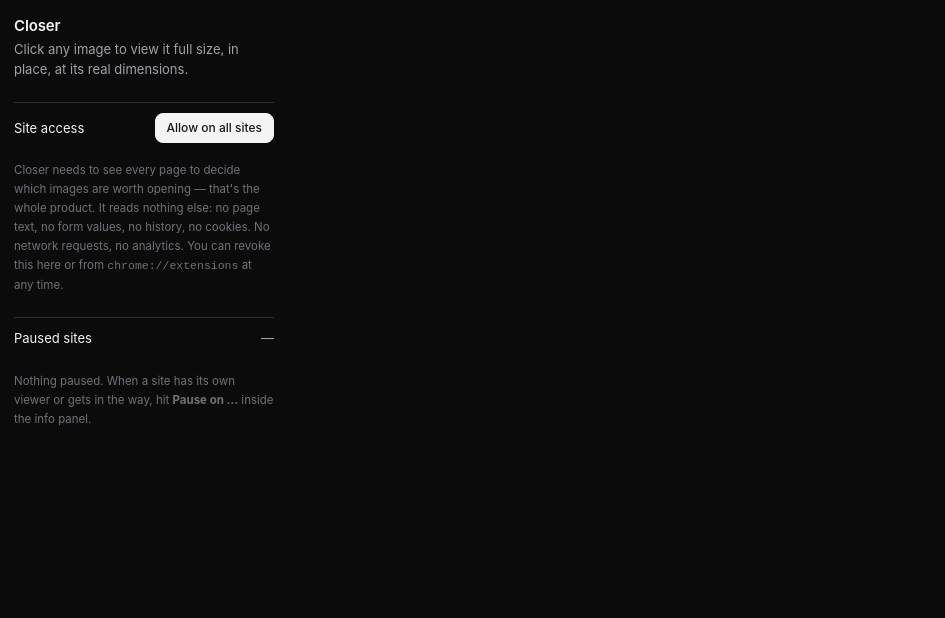
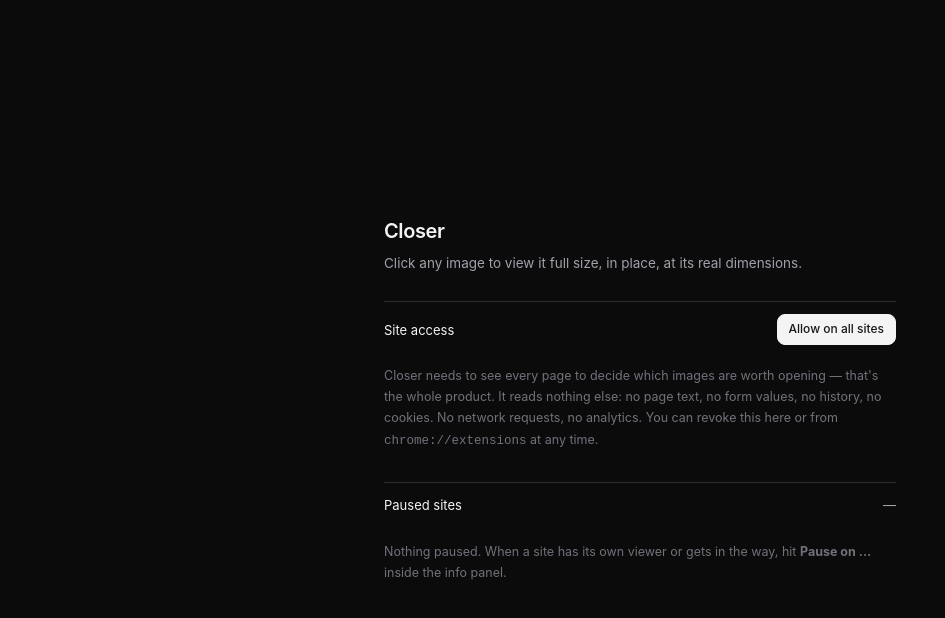
Before and after one commit to shiroixw/Closer, a browser extension: page ui/welcome.html in a window 1280 px wide. Shown: the whole page, without its empty margins (0-945 px from the left). Drawn offline with Linux system fonts and the light colour scheme.

Commit message:
fix(ui): 欢迎页被压成 288px —— div.wide 与 body.wide 不是一个东西
welcome.html 把 wide 挂在 <div> 上，而样式写的是 body.wide，选择器
根本没匹配。整页于是沿用了 popup 的固定 288px 宽度，内容和文字全挤
在左上角，连标题都和正文一样高。

- welcome.html 改用 <body class="wide">
- 垂直方向 min-height:100vh + justify-content: safe center
  （safe：暂停列表长过一屏时退回顶部对齐，而不是把开头裁掉）
- 标题 20px、正文行高 1.62，空 ul 不再占位

popup 走的是不带 wide 的 body，288px 不受影响。

```diff
--- a/ui/ui.css
+++ b/ui/ui.css
@@ -22,7 +22,24 @@
   -webkit-font-smoothing: antialiased;
 }
 
-body.wide { width: auto; max-width: 560px; margin: 0 auto; padding: 40px 24px 56px; }
+/* welcome 是整页，popup 是 288px 的小窗。两者共用一套基础样式，
+   差异全部收敛在这几条 .wide 规则里——别在 welcome.html 上挂 div.wide，
+   那和 body.wide 是两回事（曾经因此整页被压成 288px）。 */
+body.wide {
+  width: auto;
+  max-width: 560px;
+  margin: 0 auto;
+  min-height: 100vh;
+  display: flex;
+  flex-direction: column;
+  /* safe：暂停列表长到超过一屏时退回顶部对齐，而不是把开头裁掉 */
+  justify-content: safe center;
+  padding: 48px 24px;
+}
+.wide h1 { font-size: 20px; letter-spacing: -0.02em; margin-bottom: 6px; }
+.wide > p { font-size: 13.5px; line-height: 1.62; }
+.wide .note { font-size: 12.5px; line-height: 1.7; }
+.wide .row { padding: 12px 0; }
 
 h1 { margin: 0 0 2px; font-size: 15px; font-weight: 600; letter-spacing: -0.01em; }
 p { margin: 0; color: var(--dim); }
@@ -67,6 +84,7 @@
 .dot.off { background: #71717a; }
 
 ul { list-style: none; margin: 6px 0 0; padding: 0; }
+ul:empty { display: none; }
 li { display: flex; align-items: center; justify-content: space-between; padding: 6px 0; border-top: 1px solid var(--line); font-size: 12px; }
 li button { padding: 2px 8px; font-size: 11px; }
 
--- a/ui/welcome.html
+++ b/ui/welcome.html
@@ -3,11 +3,11 @@
 <title>Closer</title>
 <link rel="stylesheet" href="ui.css">
 
-<div class="wide">
+<body class="wide">
   <h1>Closer</h1>
   <p>Click any image to view it full size, in place, at its real dimensions.</p>
 
-  <div class="row" style="margin-top:22px">
+  <div class="row" style="margin-top:26px">
     <span>Site access</span>
     <button id="perm" class="primary">Allow on all sites</button>
   </div>
@@ -17,12 +17,12 @@
     You can revoke this here or from <code>chrome://extensions</code> at any time.
   </p>
 
-  <div class="row" style="margin-top:22px">
+  <div class="row" style="margin-top:30px">
     <span>Paused sites</span>
     <span class="host" id="count" style="color:var(--dim)">—</span>
   </div>
   <ul id="list"></ul>
   <p class="note" id="empty">Nothing paused. When a site has its own viewer or gets in the way, hit <strong>Pause on …</strong> inside the info panel.</p>
-</div>
 
-<script src="welcome.js"></script>
+  <script src="welcome.js"></script>
+</body>
```
